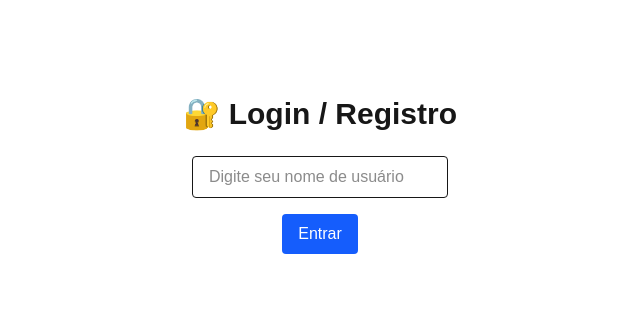
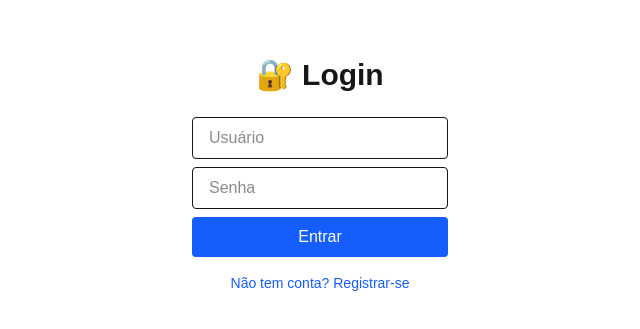
Before and after one commit to willian-mayer/gerenciador_tarefas, a Next.js app in the folder frontend/: page / in a window 1280 px wide. Shown: the part 225-554 px from the top of the page, without its empty margins (320-960 px from the left). Built offline with nearby package versions, Linux system fonts and the light colour scheme.

Commit message:
concluido login e cadastrar

```diff
--- a/frontend/src/app/page.tsx
+++ b/frontend/src/app/page.tsx
@@ -1,38 +1,142 @@
 'use client';
 
-import { useEffect, useState } from 'react';
+import { useState, useEffect } from 'react';
 import { useRouter } from 'next/navigation';
 
+type Usuario = {
+  nome: string;
+  username: string;
+  senha: string;
+};
+
 export default function LoginPage() {
-  const [username, setUsername] = useState('');
   const router = useRouter();
+  const [modo, setModo] = useState<'login' | 'register'>('login');
+  const [form, setForm] = useState({
+    nome: '',
+    username: '',
+    senha: '',
+    confirmarSenha: '',
+  });
 
   useEffect(() => {
-    const user = localStorage.getItem('usuario');
-    if (user) router.push('/tasks');
+    const usuarioLogado = localStorage.getItem('usuarioLogado');
+    if (usuarioLogado) router.push('/tasks');
   }, [router]);
 
-  const handleLogin = () => {
-    if (!username.trim()) return alert('Digite um nome de usuário válido');
-    localStorage.setItem('usuario', username);
+  const getUsuarios = (): Usuario[] => {
+    const data = localStorage.getItem('usuarios');
+    return data ? JSON.parse(data) : [];
+  };
+
+  const salvarUsuarios = (usuarios: Usuario[]) => {
+    localStorage.setItem('usuarios', JSON.stringify(usuarios));
+  };
+
+  const registrar = () => {
+    const { nome, username, senha, confirmarSenha } = form;
+    if (!nome || !username || !senha || !confirmarSenha) {
+      return alert('Preencha todos os campos');
+    }
+
+    if (senha !== confirmarSenha) {
+      return alert('As senhas não coincidem');
+    }
+
+    const usuarios = getUsuarios();
+    if (usuarios.find((u) => u.username === username)) {
+      return alert('Nome de usuário já existe');
+    }
+
+    const novoUsuario: Usuario = { nome, username, senha };
+    salvarUsuarios([...usuarios, novoUsuario]);
+    localStorage.setItem('usuarioLogado', JSON.stringify(novoUsuario));
     router.push('/tasks');
+  };
+
+  const login = () => {
+    const { username, senha } = form;
+    if (!username || !senha) {
+      return alert('Preencha o usuário e senha');
+    }
+
+    const usuarios = getUsuarios();
+    const usuario = usuarios.find(
+      (u) => u.username === username && u.senha === senha
+    );
+
+    if (!usuario) {
+      return alert('Usuário ou senha inválidos');
+    }
+
+    localStorage.setItem('usuarioLogado', JSON.stringify(usuario));
+    router.push('/tasks');
+  };
+
+  const handleSubmit = () => {
+    if (modo === 'login') login();
+    else registrar();
   };
 
   return (
     <main className="min-h-screen flex flex-col items-center justify-center px-4">
-      <h1 className="text-3xl font-bold mb-6">🔐 Login / Registro</h1>
+      <h1 className="text-3xl font-bold mb-6">
+        {modo === 'login' ? '🔐 Login' : '📝 Registrar'}
+      </h1>
+
+      {modo === 'register' && (
+        <input
+          type="text"
+          placeholder="Nome"
+          className="border px-4 py-2 rounded w-64 mb-2"
+          value={form.nome}
+          onChange={(e) => setForm({ ...form, nome: e.target.value })}
+        />
+      )}
+
       <input
         type="text"
-        placeholder="Digite seu nome de usuário"
-        className="border px-4 py-2 rounded w-64 mb-4"
-        value={username}
-        onChange={(e) => setUsername(e.target.value)}
+        placeholder="Usuário"
+        className="border px-4 py-2 rounded w-64 mb-2"
+        value={form.username}
+        onChange={(e) => setForm({ ...form, username: e.target.value })}
       />
+
+      <input
+        type="password"
+        placeholder="Senha"
+        className="border px-4 py-2 rounded w-64 mb-2"
+        value={form.senha}
+        onChange={(e) => setForm({ ...form, senha: e.target.value })}
+      />
+
+      {modo === 'register' && (
+        <input
+          type="password"
+          placeholder="Confirmar Senha"
+          className="border px-4 py-2 rounded w-64 mb-2"
+          value={form.confirmarSenha}
+          onChange={(e) => setForm({ ...form, confirmarSenha: e.target.value })}
+        />
+      )}
+
       <button
-        onClick={handleLogin}
-        className="bg-blue-600 text-white px-4 py-2 rounded hover:bg-blue-700"
+        onClick={handleSubmit}
+        className="bg-blue-600 text-white px-4 py-2 rounded w-64 hover:bg-blue-700"
       >
-        Entrar
+        {modo === 'login' ? 'Entrar' : 'Registrar'}
+      </button>
+
+      <button
+        onClick={() => {
+          setModo(modo === 'login' ? 'register' : 'login');
+          setForm({ nome: '', username: '', senha: '', confirmarSenha: '' });
+        }}
+        className="mt-4 text-sm text-blue-600 hover:underline"
+      >
+        {modo === 'login'
+          ? 'Não tem conta? Registrar-se'
+          : 'Já tem conta? Fazer login'}
       </button>
     </main>
   );
--- a/frontend/src/app/tasks/page.tsx
+++ b/frontend/src/app/tasks/page.tsx
@@ -28,7 +28,7 @@ export default function Home() {
   const router = useRouter();
 
   useEffect(() => {
-    const usuario = localStorage.getItem("usuario");
+    const usuario = localStorage.getItem("usuarioLogado");
     if (!usuario) router.push("/");
   }, [router]);
   useEffect(() => {
@@ -151,10 +151,10 @@ export default function Home() {
     <main className="max-w-2xl mx-auto py-10 px-4">
       <button
         onClick={() => {
-          localStorage.removeItem("usuario");
+          localStorage.removeItem("usuarioLogado");
           router.push("/");
         }}
-        className="mb-4 text-sm text-red-600 underline"
+        className="text-sm text-red-600 underline mb-4"
       >
         🔓 Sair
       </button>
```
